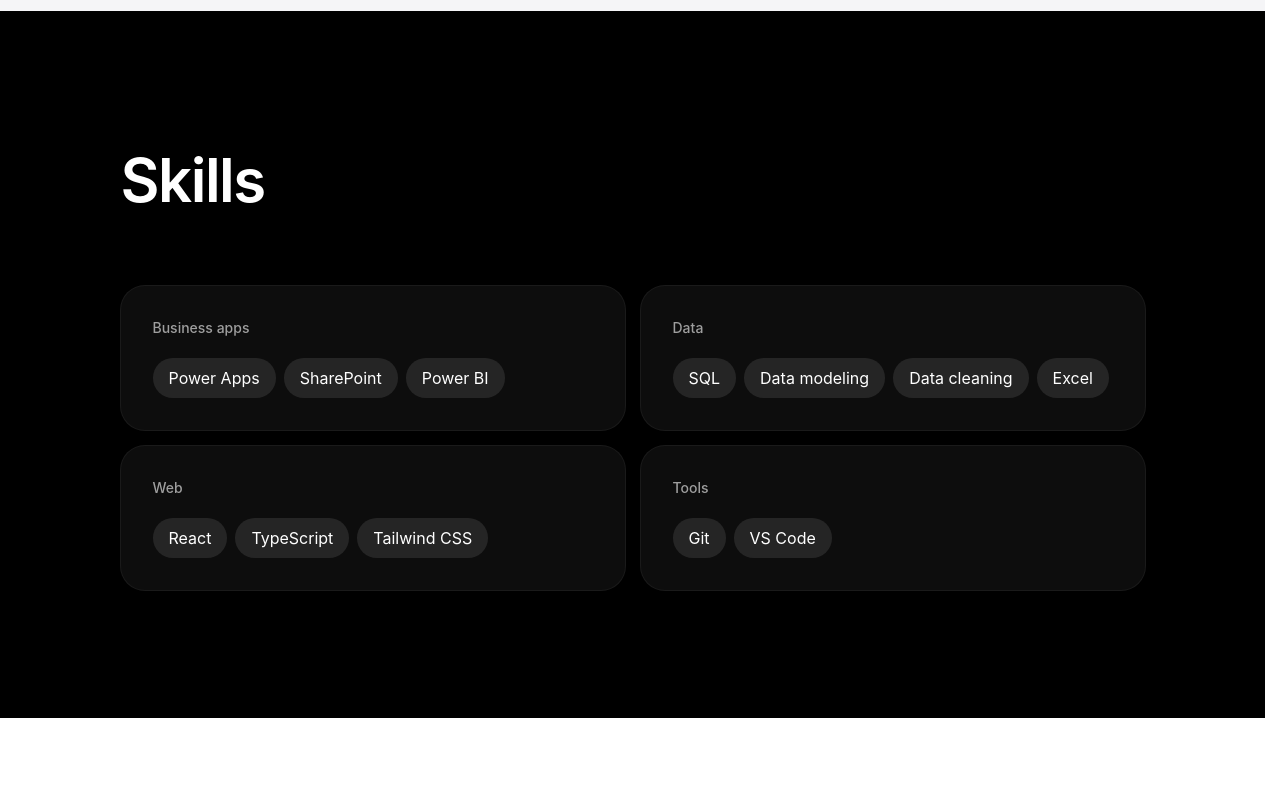
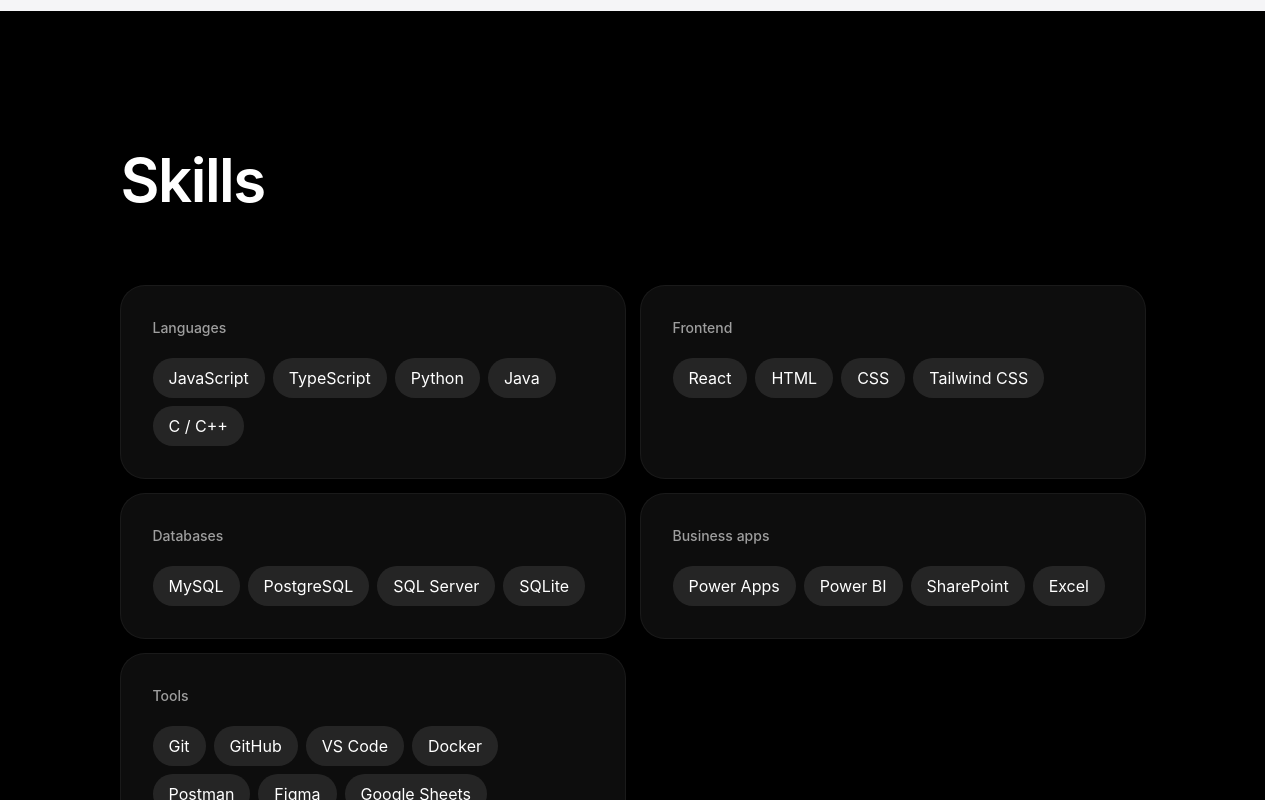
Before and after one commit to Jirawat05/my-portfolio, a React (Vite) app: page / in a window 1280 px wide. Shown: the part 2060-2860 px from the top of the page. Built offline with nearby package versions, Linux system fonts and the light colour scheme.

Commit message:
Reorganize skill groups

```diff
--- a/src/components/Section.tsx
+++ b/src/components/Section.tsx
@@ -1,5 +1,6 @@
 import type { ReactNode } from 'react'
 import type { SectionId } from '../content/sections'
+import { Reveal } from './Reveal'
 
 type SectionProps = {
   id: SectionId
@@ -18,12 +19,14 @@ const tones = {
 export function Section({ id, title, tone = 'light', align = 'left', children }: SectionProps) {
   return (
     <section id={id} className={`${tones[tone]} px-6 py-24 md:py-32`}>
+      <Reveal className={`mx-auto max-w-5xl ${align === 'center' ? 'text-center' : ''}`}>
       <div className={`mx-auto max-w-5xl ${align === 'center' ? 'text-center' : ''}`}>
         <h2 className="text-4xl md:text-6xl font-semibold tracking-tight leading-snug">
           {title}
         </h2>
         <div className="mt-12 md:mt-16">{children}</div>
       </div>
+      </Reveal>
     </section>
   )
 }
--- a/src/content/en.ts
+++ b/src/content/en.ts
@@ -35,13 +35,14 @@ const en: Content = {
     ],
   },
 
-  skills: {
+    skills: {
     title: 'Skills',
     groups: [
-      { name: 'Business apps', items: ['Power Apps', 'SharePoint', 'Power BI'] },
-      { name: 'Data', items: ['SQL', 'Data modeling', 'Data cleaning', 'Excel'] },
-      { name: 'Web', items: ['React', 'TypeScript', 'Tailwind CSS'] },
-      { name: 'Tools', items: ['Git', 'VS Code'] },
+      { name: 'Languages', items: ['JavaScript', 'TypeScript', 'Python', 'Java', 'C / C++'] },
+      { name: 'Frontend', items: ['React', 'HTML', 'CSS', 'Tailwind CSS'] },
+      { name: 'Databases', items: ['MySQL', 'PostgreSQL', 'SQL Server', 'SQLite'] },
+      { name: 'Business apps', items: ['Power Apps', 'Power BI', 'SharePoint', 'Excel'] },
+      { name: 'Tools', items: ['Git', 'GitHub', 'VS Code', 'Docker', 'Postman', 'Figma', 'Google Sheets', 'Apps Script'] },
     ],
   },
 
--- a/src/content/th.ts
+++ b/src/content/th.ts
@@ -35,13 +35,14 @@ const th: Content = {
     ],
   },
 
-  skills: {
+    skills: {
     title: 'ทักษะ',
     groups: [
-      { name: 'แอปธุรกิจ', items: ['Power Apps', 'SharePoint', 'Power BI'] },
-      { name: 'ข้อมูล', items: ['SQL', 'Data modeling', 'Data cleaning', 'Excel'] },
-      { name: 'เว็บ', items: ['React', 'TypeScript', 'Tailwind CSS'] },
-      { name: 'เครื่องมือ', items: ['Git', 'VS Code'] },
+      { name: 'ภาษาโปรแกรม', items: ['JavaScript', 'TypeScript', 'Python', 'Java', 'C / C++'] },
+      { name: 'ฟรอนต์เอนด์', items: ['React', 'HTML', 'CSS', 'Tailwind CSS'] },
+      { name: 'ฐานข้อมูล', items: ['MySQL', 'PostgreSQL', 'SQL Server', 'SQLite'] },
+      { name: 'แอปธุรกิจ', items: ['Power Apps', 'Power BI', 'SharePoint', 'Excel'] },
+      { name: 'เครื่องมือ', items: ['Git', 'GitHub', 'VS Code', 'Docker', 'Postman', 'Figma', 'Google Sheets', 'Apps Script'] },
     ],
   },
 
--- a/src/index.css
+++ b/src/index.css
@@ -37,4 +37,9 @@
   body:has(dialog[open]) {
     overflow: hidden;
   }
+  :focus-visible {
+    outline: 2px solid var(--color-accent);
+    outline-offset: 3px;
+    border-radius: 6px;
+  }
 }
```
